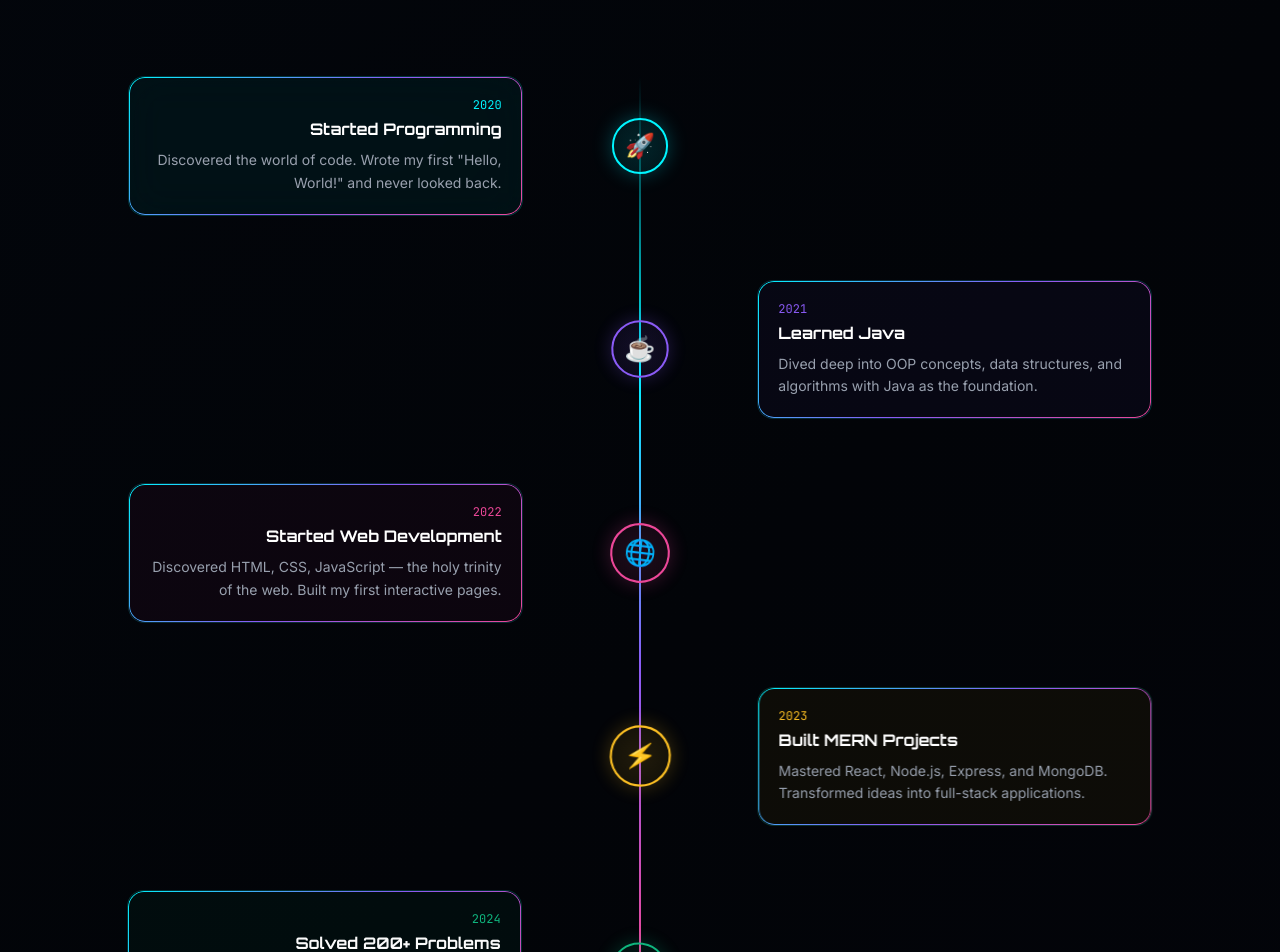
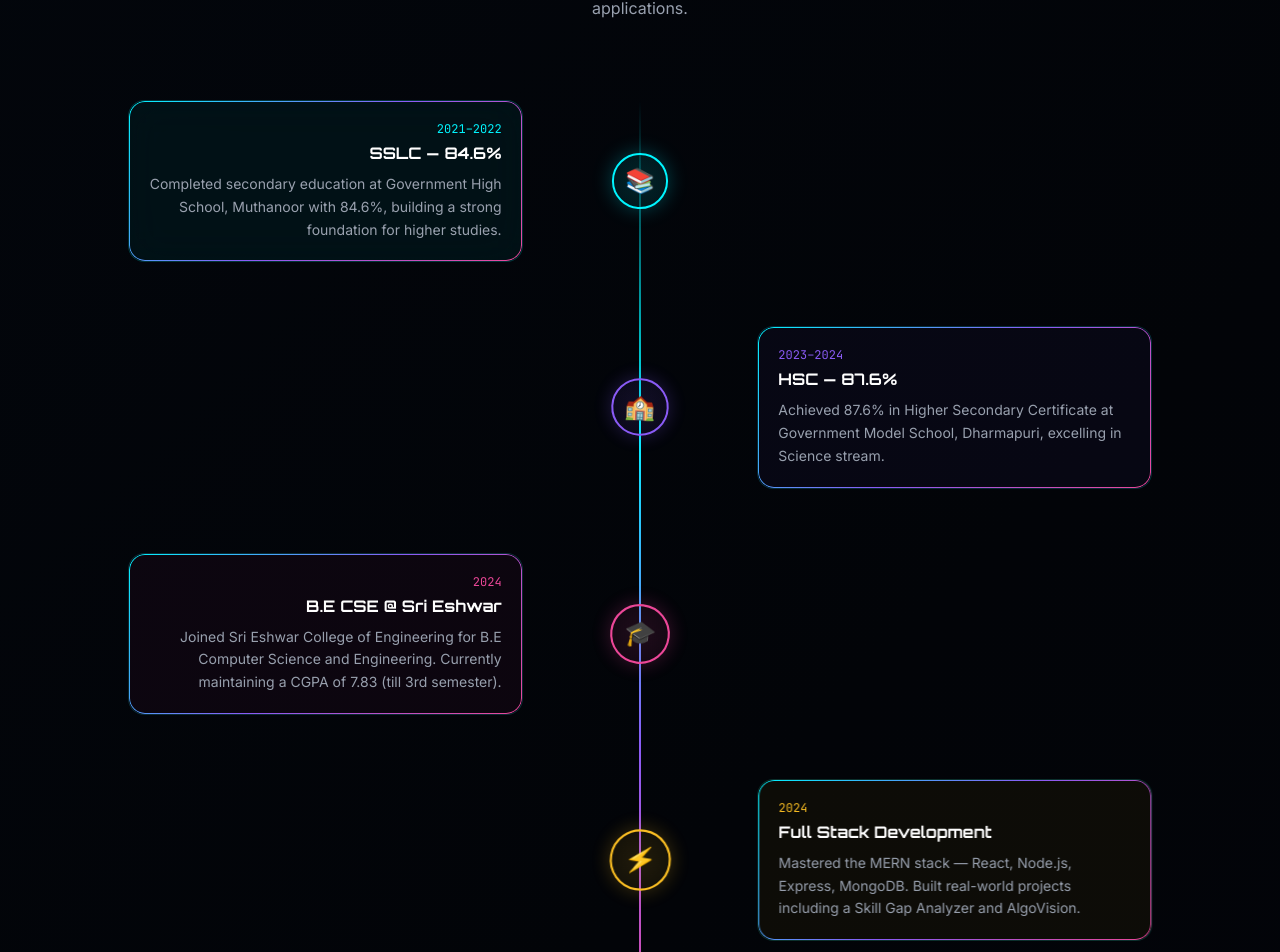
Before and after one commit to SentamilselvanA/Portfolio, a React (Vite) app: page / in a window 1280 px wide. Shown: the part 1056-2008 px from the top of the page. Built offline with nearby package versions, Linux system fonts and the light colour scheme.

Commit message:
profile updated

```diff
--- a/src/components/About.jsx
+++ b/src/components/About.jsx
@@ -2,12 +2,36 @@ import { useRef } from 'react'
 import { motion, useInView } from 'framer-motion'
 
 const MILESTONES = [
-  { year: '2020', title: 'Started Programming', desc: 'Discovered the world of code. Wrote my first "Hello, World!" and never looked back.', icon: '🚀', color: '#00f5ff', side: 'left' },
-  { year: '2021', title: 'Learned Java', desc: 'Dived deep into OOP concepts, data structures, and algorithms with Java as the foundation.', icon: '☕', color: '#8b5cf6', side: 'right' },
-  { year: '2022', title: 'Started Web Development', desc: 'Discovered HTML, CSS, JavaScript — the holy trinity of the web. Built my first interactive pages.', icon: '🌐', color: '#ec4899', side: 'left' },
-  { year: '2023', title: 'Built MERN Projects', desc: 'Mastered React, Node.js, Express, and MongoDB. Transformed ideas into full-stack applications.', icon: '⚡', color: '#fbbf24', side: 'right' },
-  { year: '2024', title: 'Solved 200+ Problems', desc: 'LeetCode grind mode: Data structures, algorithms, and competitive programming challenges conquered.', icon: '🧩', color: '#10b981', side: 'left' },
-  { year: 'NOW', title: 'Preparing For Career', desc: 'Building impactful products and seeking opportunities to create at scale with amazing teams.', icon: '🎯', color: '#00f5ff', side: 'right' },
+  {
+    year: '2021–2022', title: 'SSLC — 84.6%',
+    desc: 'Completed secondary education at Government High School, Muthanoor with 84.6%, building a strong foundation for higher studies.',
+    icon: '📚', color: '#00f5ff', side: 'left'
+  },
+  {
+    year: '2023–2024', title: 'HSC — 87.6%',
+    desc: 'Achieved 87.6% in Higher Secondary Certificate at Government Model School, Dharmapuri, excelling in Science stream.',
+    icon: '🏫', color: '#8b5cf6', side: 'right'
+  },
+  {
+    year: '2024', title: 'B.E CSE @ Sri Eshwar',
+    desc: 'Joined Sri Eshwar College of Engineering for B.E Computer Science and Engineering. Currently maintaining a CGPA of 7.83 (till 3rd semester).',
+    icon: '🎓', color: '#ec4899', side: 'left'
+  },
+  {
+    year: '2024', title: 'Full Stack Development',
+    desc: 'Mastered the MERN stack — React, Node.js, Express, MongoDB. Built real-world projects including a Skill Gap Analyzer and AlgoVision.',
+    icon: '⚡', color: '#fbbf24', side: 'right'
+  },
+  {
+    year: '2024', title: '170+ LeetCode & 1200+ CodeChef',
+    desc: 'Solved 170+ LeetCode problems and 1200+ CodeChef & SkillRack problems, earning a Diamond Badge and ranking 14849 on SkillRack.',
+    icon: '🧩', color: '#10b981', side: 'left'
+  },
+  {
+    year: 'NOW', title: 'Preparing For Career',
+    desc: 'Building impactful products, earning certifications, and seeking opportunities to grow as a software engineer at scale.',
+    icon: '🎯', color: '#00f5ff', side: 'right'
+  },
 ]
 
 function TimelineItem({ item, index }) {
@@ -63,7 +87,7 @@ export default function About() {
           initial={{ opacity: 0, y: 40 }} animate={inView ? { opacity: 1, y: 0 } : {}} transition={{ duration: 0.8 }}>
           <div className="font-mono text-cyan-400 text-sm tracking-widest mb-3">// CHAPTER 01</div>
           <h2 className="font-orbitron font-black text-4xl md:text-6xl glow-cyan text-cyan-400 mb-4">MY JOURNEY</h2>
-          <p className="text-gray-400 max-w-xl mx-auto">Every great developer has a story. Here's mine — milestones that shaped who I am.</p>
+          <p className="text-gray-400 max-w-2xl mx-auto">Passionate CSE student at Sri Eshwar College of Engineering, focused on Full Stack Development, DSA, and Software Engineering — transforming ideas into real-world applications.</p>
         </motion.div>
 
         {/* Timeline */}
--- a/src/components/CodingProfiles.jsx
+++ b/src/components/CodingProfiles.jsx
@@ -56,24 +56,42 @@ function ContributionGrid() {
   )
 }
 
-const STATS = [
-  { platform: 'GitHub', icon: '🐙', color: '#ffffff', stats: [
-    { label: 'Repositories', value: 25, suffix: '+' },
-    { label: 'Commits', value: 400, suffix: '+' },
-    { label: 'Stars', value: 12, suffix: '' },
-  ]},
-  { platform: 'LeetCode', icon: '🧩', color: '#ffa116', stats: [
-    { label: 'Problems', value: 200, suffix: '+' },
-    { label: 'Easy', value: 85, suffix: '' },
-    { label: 'Medium', value: 95, suffix: '' },
-  ]},
+const PLATFORM_CARDS = [
+  {
+    platform: 'LeetCode', icon: '🧩', color: '#ffa116',
+    stats: [
+      { label: 'Problems Solved', value: 170, suffix: '+' },
+    ],
+    bars: [['Arrays & Strings', 80], ['Dynamic Programming', 60], ['Trees & Graphs', 65]],
+  },
+  {
+    platform: 'CodeChef', icon: '👨‍🍳', color: '#8b5cf6',
+    stats: [
+      { label: 'Problems Solved', value: 1200, suffix: '+' },
+    ],
+    bars: [['Basic Programming', 95], ['Data Structures', 80], ['Algorithms', 75]],
+  },
+  {
+    platform: 'SkillRack', icon: '🏆', color: '#00f5ff',
+    stats: [
+      { label: 'Problems Solved', value: 1200, suffix: '+' },
+      { label: 'Certificates', value: 15, suffix: '+' },
+    ],
+    bars: [['C Programming', 90], ['Java', 80], ['Python', 78]],
+  },
+  {
+    platform: 'HackerRank', icon: '⭐', color: '#10b981',
+    stats: [],
+    badges: ['5★ C++', '3★ C', '3★ Python', '3★ Java', '3★ SQL', '2★ Problem Solving'],
+    bars: [],
+  },
 ]
 
-const BADGES = [
-  { label: 'Day Streak', value: 45, icon: '🔥', color: '#ef4444' },
-  { label: 'Acceptance', value: 68, icon: '✅', color: '#10b981', suffix: '%' },
-  { label: 'Global Rank', value: 150000, icon: '🌐', color: '#8b5cf6', prefix: '#' },
-  { label: 'Languages', value: 6, icon: '💬', color: '#00f5ff' },
+const QUICK_STATS = [
+  { label: 'LeetCode', value: 170, icon: '🧩', color: '#ffa116', suffix: '+' },
+  { label: 'CodeChef', value: 1200, icon: '👨‍🍳', color: '#8b5cf6', suffix: '+' },
+  { label: 'SkillRack', value: 1200, icon: '🏆', color: '#00f5ff', suffix: '+' },
+  { label: 'SkillRack Rank', value: 14849, icon: '📊', color: '#ec4899', prefix: '#' },
 ]
 
 export default function CodingProfiles() {
@@ -92,7 +110,7 @@ export default function CodingProfiles() {
 
         {/* Quick stat badges */}
         <div className="grid grid-cols-2 md:grid-cols-4 gap-4 mb-12">
-          {BADGES.map((b, i) => (
+          {QUICK_STATS.map((b, i) => (
             <motion.div key={i} className="glass gradient-border p-5 text-center hover:scale-105 transition-transform"
               initial={{ opacity: 0, y: 30 }} animate={inView ? { opacity: 1, y: 0 } : {}}
               transition={{ delay: i * 0.1, duration: 0.6 }}>
@@ -107,17 +125,19 @@ export default function CodingProfiles() {
 
         {/* Platform cards */}
         <div className="grid md:grid-cols-2 gap-6 mb-12">
-          {STATS.map((platform, pi) => (
+          {PLATFORM_CARDS.map((platform, pi) => (
             <motion.div key={pi} className="glass gradient-border p-6"
-              initial={{ opacity: 0, x: pi === 0 ? -40 : 40 }} animate={inView ? { opacity: 1, x: 0 } : {}}
-              transition={{ delay: 0.3 + pi * 0.2, duration: 0.8 }}>
-              <div className="flex items-center gap-3 mb-6">
+              initial={{ opacity: 0, x: pi % 2 === 0 ? -40 : 40 }} animate={inView ? { opacity: 1, x: 0 } : {}}
+              transition={{ delay: 0.3 + pi * 0.15, duration: 0.8 }}>
+              <div className="flex items-center gap-3 mb-4">
                 <span className="text-2xl">{platform.icon}</span>
                 <h3 className="font-orbitron font-bold text-xl" style={{ color: platform.color }}>{platform.platform}</h3>
               </div>
-              <div className="grid grid-cols-3 gap-4">
+
+              {platform.stats.length > 0 && (
+                <div className="flex gap-6 mb-4">
                   {platform.stats.map((s, i) => (
-                  <div key={i} className="text-center">
+                    <div key={i}>
                       <div className="font-orbitron text-2xl font-black" style={{ color: platform.color }}>
                         <Counter target={s.value} suffix={s.suffix} />
                       </div>
@@ -125,13 +145,22 @@ export default function CodingProfiles() {
                     </div>
                   ))}
                 </div>
+              )}
 
-              {/* Skill breakdown bars */}
-              <div className="mt-6 space-y-2">
-                {(pi === 0
-                  ? [['JavaScript', 70], ['Python', 60], ['Java', 80]]
-                  : [['Array & Strings', 85], ['Dynamic Prog', 65], ['Trees & Graphs', 70]]
-                ).map(([name, pct]) => (
+              {platform.badges && (
+                <div className="flex flex-wrap gap-2 mb-4">
+                  {platform.badges.map(b => (
+                    <span key={b} className="px-2 py-1 rounded-full font-mono text-xs"
+                      style={{ background: `${platform.color}11`, border: `1px solid ${platform.color}33`, color: platform.color }}>
+                      {b}
+                    </span>
+                  ))}
+                </div>
+              )}
+
+              {platform.bars.length > 0 && (
+                <div className="space-y-2">
+                  {platform.bars.map(([name, pct]) => (
                     <div key={name}>
                       <div className="flex justify-between font-mono text-xs text-gray-400 mb-1">
                         <span>{name}</span><span style={{ color: platform.color }}>{pct}%</span>
@@ -141,12 +170,13 @@ export default function CodingProfiles() {
                           style={{ background: `linear-gradient(90deg, ${platform.color}, ${platform.color}88)` }}
                           initial={{ width: 0 }}
                           animate={inView ? { width: `${pct}%` } : {}}
-                        transition={{ duration: 1.2, delay: 0.5 + pi * 0.2 }}
+                          transition={{ duration: 1.2, delay: 0.5 + pi * 0.15 }}
                         />
                       </div>
                     </div>
                   ))}
                 </div>
+              )}
             </motion.div>
           ))}
         </div>
--- a/src/components/Projects.jsx
+++ b/src/components/Projects.jsx
@@ -3,54 +3,34 @@ import { motion, AnimatePresence, useInView } from 'framer-motion'
 
 const PROJECTS = [
   {
-    id: 0, name: 'Student Management', subtitle: 'Full-stack MERN App',
-    icon: '🎓', color: '#00f5ff', size: 120,
-    desc: 'A comprehensive student management system with CRUD operations, authentication, and role-based access control.',
-    features: ['Student CRUD operations', 'JWT Authentication', 'Role-based access', 'Dashboard analytics', 'Search & filter'],
-    tech: ['React', 'Node.js', 'Express', 'MongoDB', 'Tailwind'],
-    challenge: 'Implementing real-time data sync and complex role-permission matrix.',
+    id: 0, name: 'Battery Fault Prediction', subtitle: 'ML-Powered Predictive System',
+    icon: '🔋', color: '#00f5ff', size: 120,
+    desc: 'Developed a machine learning-based battery fault prediction system capable of analyzing battery parameters and identifying potential faults before failure. Integrated predictive analytics models with Flask for a user-friendly interface.',
+    features: ['Battery parameter analysis', 'Fault prediction before failure', 'Flask web interface', 'ML model integration', 'Real-time analytics'],
+    tech: ['Machine Learning', 'Python', 'Flask'],
+    challenge: 'Training an accurate predictive model on imbalanced fault data while keeping the Flask API response time under 200ms.',
     github: 'https://github.com', live: '#',
     orbit: { radius: 0, angle: 0, speed: 0 }
   },
   {
-    id: 1, name: 'Event Management', subtitle: 'Platform & Booking System',
-    icon: '🎪', color: '#8b5cf6', size: 110,
-    desc: 'End-to-end event management platform with ticket booking, payment integration, and attendee management.',
-    features: ['Event creation & management', 'Ticket booking system', 'QR code tickets', 'Analytics dashboard', 'Email notifications'],
-    tech: ['React', 'Node.js', 'MongoDB', 'Express', 'JWT'],
-    challenge: 'Building a scalable booking system handling concurrent reservations without conflicts.',
+    id: 1, name: 'AlgoVision', subtitle: 'Algorithm Visualizer Platform',
+    icon: '📈', color: '#8b5cf6', size: 110,
+    desc: 'Built an interactive educational platform to visualize data structures and algorithms through real-time animations and step-by-step execution. Implemented sorting and searching visualizations with dynamic code highlighting for better learning.',
+    features: ['Sorting algorithm visualizations', 'Searching algorithm animations', 'Step-by-step execution', 'Dynamic code highlighting', 'Speed control'],
+    tech: ['React.js', 'JavaScript', 'CSS3'],
+    challenge: 'Synchronizing animation frames with algorithm state transitions to ensure visualizations remain accurate at all speeds.',
     github: 'https://github.com', live: '#',
-    orbit: { radius: 0, angle: 72, speed: 0 }
+    orbit: { radius: 0, angle: 120, speed: 0 }
   },
   {
-    id: 2, name: 'Dance Registration', subtitle: 'Competition Portal',
-    icon: '💃', color: '#ec4899', size: 100,
-    desc: 'A sleek registration website for dance competitions with category management and participant tracking.',
-    features: ['Multi-category registration', 'Payment gateway', 'Schedule management', 'Result announcement', 'Certificate generation'],
-    tech: ['React', 'Tailwind', 'Node.js', 'MySQL'],
-    challenge: 'Managing complex scheduling logic and preventing double-registration conflicts.',
+    id: 2, name: 'Skill Gap Analyzer', subtitle: 'MERN Stack Career Tool',
+    icon: '🧭', color: '#ec4899', size: 115,
+    desc: "Developed a MERN stack application that analyzes users' technical skills and recommends personalized learning paths. Implemented authentication, dashboards, responsive UI, and REST APIs.",
+    features: ['Skill gap analysis', 'Personalized learning paths', 'JWT authentication', 'Interactive dashboard', 'REST APIs', 'Responsive UI'],
+    tech: ['MongoDB', 'Express.js', 'React.js', 'Node.js'],
+    challenge: 'Designing a recommendation algorithm that maps user skill levels to relevant learning resources with meaningful gap analysis.',
     github: 'https://github.com', live: '#',
-    orbit: { radius: 0, angle: 144, speed: 0 }
-  },
-  {
-    id: 3, name: 'Weather App', subtitle: 'Real-time Forecasting',
-    icon: '🌤️', color: '#fbbf24', size: 90,
-    desc: 'Beautiful weather application with real-time data, 7-day forecast, and location-based weather tracking.',
-    features: ['Real-time weather data', '7-day forecast', 'Location detection', 'Weather animations', 'Multiple cities'],
-    tech: ['React', 'OpenWeather API', 'CSS3', 'Geolocation'],
-    challenge: 'Handling API rate limits and creating smooth weather condition animations.',
-    github: 'https://github.com', live: '#',
-    orbit: { radius: 0, angle: 216, speed: 0 }
-  },
-  {
-    id: 4, name: 'Expense Tracker', subtitle: 'Personal Finance',
-    icon: '💰', color: '#10b981', size: 95,
-    desc: 'Smart expense tracker with budget management, visual charts, and spending pattern analysis.',
-    features: ['Income & expense tracking', 'Budget categories', 'Visual charts', 'Monthly reports', 'Export to CSV'],
-    tech: ['React', 'MongoDB', 'Express', 'Chart.js', 'Node.js'],
-    challenge: 'Building complex aggregation pipelines for monthly spending analytics.',
-    github: 'https://github.com', live: '#',
-    orbit: { radius: 0, angle: 288, speed: 0 }
+    orbit: { radius: 0, angle: 240, speed: 0 }
   },
 ]
 
@@ -86,7 +66,6 @@ function Planet({ project, index, onClick, isActive }) {
         transition={{ duration: 4 + index, repeat: Infinity, ease: 'easeInOut' }}
       >
         <span className="text-3xl">{project.icon}</span>
-        {/* Ring */}
         <div className="absolute rounded-full border"
           style={{ inset: -12, borderColor: `${project.color}33`, animation: `ringPulse ${3 + index * 0.5}s ease-in-out infinite` }} />
       </motion.div>
@@ -112,7 +91,6 @@ function ProjectModal({ project, onClose }) {
         exit={{ scale: 0.8, opacity: 0 }}
         transition={{ duration: 0.5, ease: [0.23, 1, 0.32, 1] }}
       >
-        {/* Header */}
         <div className="flex items-center justify-between mb-6">
           <div className="flex items-center gap-4">
             <div className="w-16 h-16 rounded-full flex items-center justify-center text-3xl"
@@ -127,10 +105,8 @@ function ProjectModal({ project, onClose }) {
           <button onClick={onClose} className="w-10 h-10 rounded-full border border-gray-600 flex items-center justify-center text-gray-400 hover:border-red-400 hover:text-red-400 transition-colors">✕</button>
         </div>
 
-        {/* Description */}
         <p className="text-gray-300 mb-6 leading-relaxed">{project.desc}</p>
 
-        {/* Features */}
         <div className="mb-6">
           <div className="font-orbitron text-sm mb-3" style={{ color: project.color }}>FEATURES</div>
           <div className="grid grid-cols-2 gap-2">
@@ -142,7 +118,6 @@ function ProjectModal({ project, onClose }) {
           </div>
         </div>
 
-        {/* Tech stack */}
         <div className="mb-6">
           <div className="font-orbitron text-sm mb-3" style={{ color: project.color }}>TECH STACK</div>
           <div className="flex flex-wrap gap-2">
@@ -155,13 +130,11 @@ function ProjectModal({ project, onClose }) {
           </div>
         </div>
 
-        {/* Challenge */}
         <div className="mb-8 glass p-4 rounded-xl">
           <div className="font-orbitron text-sm text-yellow-400 mb-2">⚡ CHALLENGE SOLVED</div>
           <p className="text-sm text-gray-400">{project.challenge}</p>
         </div>
 
-        {/* Links */}
         <div className="flex gap-4">
           <a href={project.github} target="_blank"
             className="flex-1 py-3 rounded-xl text-center font-mono text-sm font-bold transition-all hover:scale-105"
@@ -194,9 +167,7 @@ export default function Projects() {
           <p className="text-gray-400">Each planet is a world I built. Click to explore.</p>
         </motion.div>
 
-        {/* Galaxy container */}
         <div className="relative flex items-center justify-center" style={{ height: 600 }}>
-          {/* Center star */}
           <motion.div
             className="absolute w-20 h-20 rounded-full flex items-center justify-center z-10"
             style={{ background: 'radial-gradient(circle, rgba(0,245,255,0.3), rgba(0,245,255,0.05))', border: '2px solid rgba(0,245,255,0.4)', boxShadow: '0 0 40px rgba(0,245,255,0.4)' }}
@@ -206,13 +177,11 @@ export default function Projects() {
             <span className="text-2xl">✦</span>
           </motion.div>
 
-          {/* Orbit rings */}
           {[250, 310].map((r, i) => (
             <div key={i} className="absolute rounded-full border border-dashed"
               style={{ width: r * 2, height: r, borderColor: 'rgba(0,245,255,0.06)', borderRadius: '50%' }} />
           ))}
 
-          {/* Planets */}
           {PROJECTS.map((p, i) => (
             <Planet key={p.id} project={p} index={i} onClick={setSelected} isActive={selected?.id === p.id} />
           ))}
--- a/src/components/Skills.jsx
+++ b/src/components/Skills.jsx
@@ -2,26 +2,33 @@ import { useState, useRef } from 'react'
 import { motion, useInView } from 'framer-motion'
 
 const SKILLS = {
+  Programming: [
+    { name: 'C', level: 80, icon: '🔵', color: '#a8b9cc', projects: ['DSA Practice', 'Competitive Coding'] },
+    { name: 'C++', level: 82, icon: '➕', color: '#00599c', projects: ['DSA Practice', 'SkillRack'] },
+    { name: 'Python', level: 78, icon: '🐍', color: '#3776ab', projects: ['Battery Fault Prediction', 'Udemy'] },
+    { name: 'Java', level: 80, icon: '☕', color: '#f89820', projects: ['OOP Projects', 'HackerRank'] },
+    { name: 'JavaScript', level: 85, icon: '⚡', color: '#f7df1e', projects: ['AlgoVision', 'Skill Gap Analyzer'] },
+  ],
   Frontend: [
-    { name: 'React', level: 88, icon: '⚛️', color: '#61dafb', projects: ['Student Mgmt', 'Event Platform', 'Dance App'] },
-    { name: 'JavaScript', level: 85, icon: '⚡', color: '#f7df1e', projects: ['Weather App', 'Expense Tracker'] },
+    { name: 'React.js', level: 85, icon: '⚛️', color: '#61dafb', projects: ['AlgoVision', 'Skill Gap Analyzer'] },
     { name: 'HTML', level: 95, icon: '🌐', color: '#e34f26', projects: ['All Projects'] },
     { name: 'CSS', level: 90, icon: '🎨', color: '#1572b6', projects: ['All Projects'] },
-    { name: 'Tailwind', level: 85, icon: '💨', color: '#38bdf8', projects: ['Dance App', 'Portfolio'] },
+    { name: 'Tailwind', level: 85, icon: '💨', color: '#38bdf8', projects: ['Skill Gap Analyzer', 'Portfolio'] },
   ],
   Backend: [
-    { name: 'Node.js', level: 82, icon: '🟩', color: '#339933', projects: ['Student Mgmt', 'Event Platform'] },
-    { name: 'Express.js', level: 80, icon: '🛤️', color: '#ffffff', projects: ['REST APIs', 'Event Platform'] },
+    { name: 'Node.js', level: 82, icon: '🟩', color: '#339933', projects: ['Skill Gap Analyzer'] },
+    { name: 'Express.js', level: 80, icon: '🛤️', color: '#ffffff', projects: ['REST APIs', 'Skill Gap Analyzer'] },
   ],
   Database: [
-    { name: 'MongoDB', level: 78, icon: '🍃', color: '#47a248', projects: ['Student Mgmt', 'Expense Tracker'] },
-    { name: 'MySQL', level: 75, icon: '🐬', color: '#00758f', projects: ['Java Projects'] },
+    { name: 'MongoDB', level: 78, icon: '🍃', color: '#47a248', projects: ['Skill Gap Analyzer'] },
+    { name: 'MySQL', level: 75, icon: '🐬', color: '#00758f', projects: ['HackerRank SQL', 'Projects'] },
   ],
   Tools: [
     { name: 'Git', level: 85, icon: '🔀', color: '#f05032', projects: ['All Projects'] },
-    { name: 'GitHub', level: 88, icon: '🐙', color: '#ffffff', projects: ['Open Source'] },
-    { name: 'Postman', level: 80, icon: '📮', color: '#ef5b25', projects: ['API Testing'] },
+    { name: 'GitHub', level: 88, icon: '🐙', color: '#ffffff', projects: ['All Projects'] },
     { name: 'VS Code', level: 95, icon: '💻', color: '#007acc', projects: ['Daily Driver'] },
+    { name: 'Vite', level: 80, icon: '⚡', color: '#646cff', projects: ['Portfolio', 'React Apps'] },
+    { name: 'Canva', level: 75, icon: '🖌️', color: '#00c4cc', projects: ['Design Work'] },
   ],
 }
 
@@ -101,7 +108,7 @@ function SkillOrb({ skill, index }) {
 }
 
 export default function Skills() {
-  const [activeCategory, setActiveCategory] = useState('Frontend')
+  const [activeCategory, setActiveCategory] = useState('Programming')
   const ref = useRef(null)
   const inView = useInView(ref, { once: true })
 
```
Also changed, not shown: src/components/AchievementVault.jsx (+8 -17 lines), src/components/Contact.jsx (+6 -3 lines), src/components/Hero.jsx (+22 -5 lines), 2 other files (tests, documents, lock files or other folders). Lines whose indentation alone changed are shown as unchanged.
